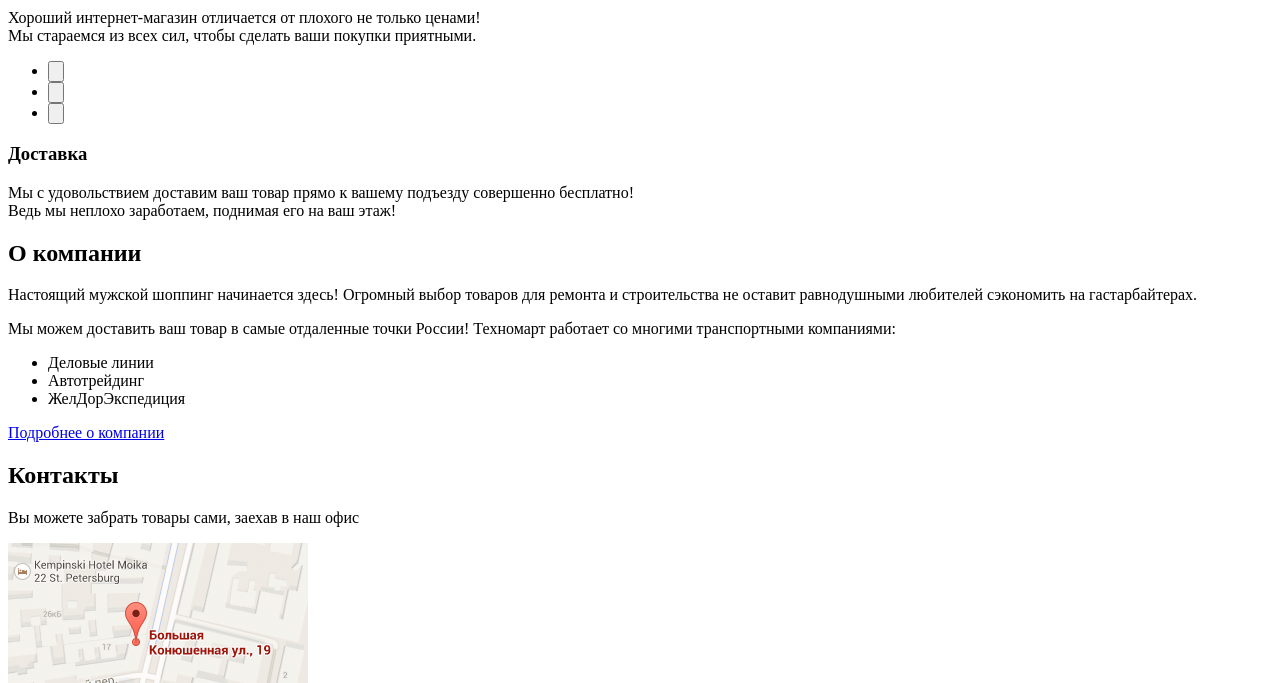
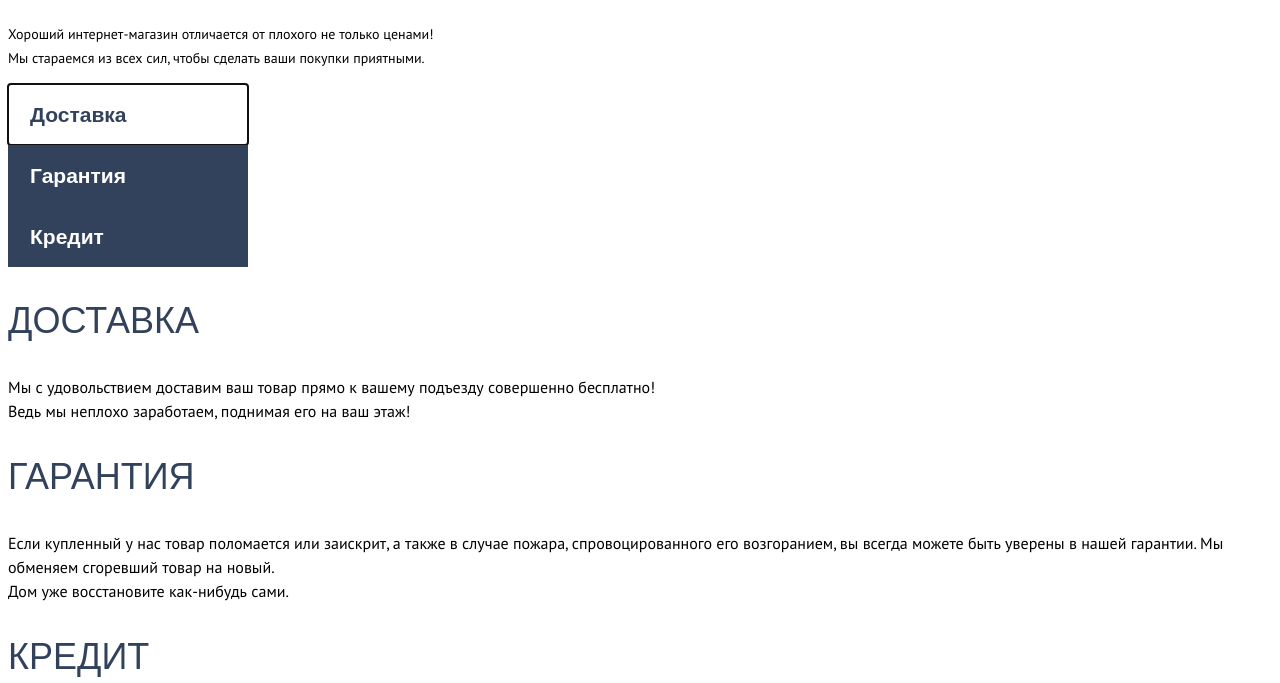
Before and after one commit to GrafLuck/technomart, a plain HTML site: page index.html in a window 1280 px wide. Shown: the part 4009-4692 px from the top of the page. Drawn offline with Linux system fonts and the light colour scheme; a web font is replaced by a local one.

Commit message:
Делал блок сервисов

```diff
--- a/css/style.css
+++ b/css/style.css
@@ -421,3 +421,75 @@
 .manufacters-item:active img {
     opacity: 0.3;
 }
+
+
+/*************
+РАЗДЕЛ СЕРВИСЫ
+*************/
+
+.services h2 {
+    font-family: "Cuprum", "Arial", sans-serif;
+    font-size: 30px;
+    font-weight: 400;
+    line-height: 30px;
+    text-transform: uppercase;
+}
+
+.services .services-common {
+    font-family: "PT Sans", "Arial", sans-serif;
+    font-size: 14px;
+    font-weight: 400;
+    line-height: 24px;
+}
+
+.services-list {
+    list-style: none;
+    margin: 0;
+    padding-left: 0;
+}
+
+.services-item button {
+    width: 240px;
+    height: 61px;
+    box-shadow: inset 0 -1px 0 #33445a;
+    background-color: #32425c;
+
+    color: #ffffff;
+    font-family: "Cuprum", "Arial", sans-serif;
+    font-size: 21px;
+    font-weight: 700;
+    line-height: 30px;
+
+    border: none;
+    text-align: left;
+    padding-left: 22px;
+    padding-right: 0px;
+}
+
+.services-item button:hover {
+    background-color: #293449;
+}
+
+.services-item button:active,
+.services-item button:focus
+{
+    box-shadow: 0 1px 0 #ffffff, inset 0 1px 0 #ffffff;
+    background-color: #ffffff;
+
+    color: #32425c;
+}
+
+.services h3 {
+    color: #32425c;
+    font-family: "Cuprum", "Arial", sans-serif;
+    font-size: 36px;
+    font-weight: 400;
+    line-height: 36px;
+    text-transform: uppercase;
+}
+
+.services p {
+    font-family: "PT Sans", "Arial", sans-serif;
+    font-weight: 400;
+    line-height: 24px;
+}
--- a/index.html
+++ b/index.html
@@ -196,26 +196,43 @@
             </section>
             <section class="services">
                 <h2>Сервисы</h2>
-                <p>
+                <p class="services-common">
                     Хороший интернет-магазин отличается от плохого не только ценами! <br>
                     Мы стараемся из всех сил, чтобы сделать ваши покупки приятными.
                 </p>
-                <ul>
-                    <li>
-                        <input type="button" alt="Доставка">
+                <ul class="services-list">
+                    <li class="services-item">
+                        <button autofocus>Доставка</button>
                     </li>
-                    <li>
-                        <input type="button" alt="Гарантия">
+                    <li class="services-item">
+                        <button>Гарантия</button>
                     </li>
-                    <li>
-                        <input type="button" alt="Кредит">
+                    <li class="services-item">
+                        <button>Кредит</button>
                     </li>
                 </ul>
-                <h3>Доставка</h3>
-                <p>
-                    Мы с удовольствием доставим ваш товар прямо к вашему подъезду совершенно бесплатно! <br>
-                    Ведь мы неплохо заработаем, поднимая его на ваш этаж!
-                </p>
+                <div class="service-delivery">
+                    <h3>Доставка</h3>
+                    <p>
+                        Мы с удовольствием доставим ваш товар прямо к вашему подъезду совершенно бесплатно! <br>
+                        Ведь мы неплохо заработаем, поднимая его на ваш этаж!
+                    </p>
+                </div>
+                <div class="service-guarantee">
+                    <h3>Гарантия</h3>
+                    <p>
+                        Если купленный у нас товар поломается или заискрит, а также в случае пожара, спровоцированного его возгоранием, вы всегда можете быть уверены в нашей гарантии. Мы обменяем сгоревший товар на новый. <br>
+                        Дом уже восстановите как-нибудь сами.
+                    </p>
+                </div>
+                <div class="service-credit">
+                    <h3>Кредит</h3>
+                    <p>
+                        Залезть в долговую яму стало проще! <br>
+                        Кредитные консультанты придут вам на помощь.
+                    </p>
+                    <a href="#">Отправить заявку</a>
+                </div>
             </section>
             <section class="about-company">
                 <h2>О компании</h2>
```
